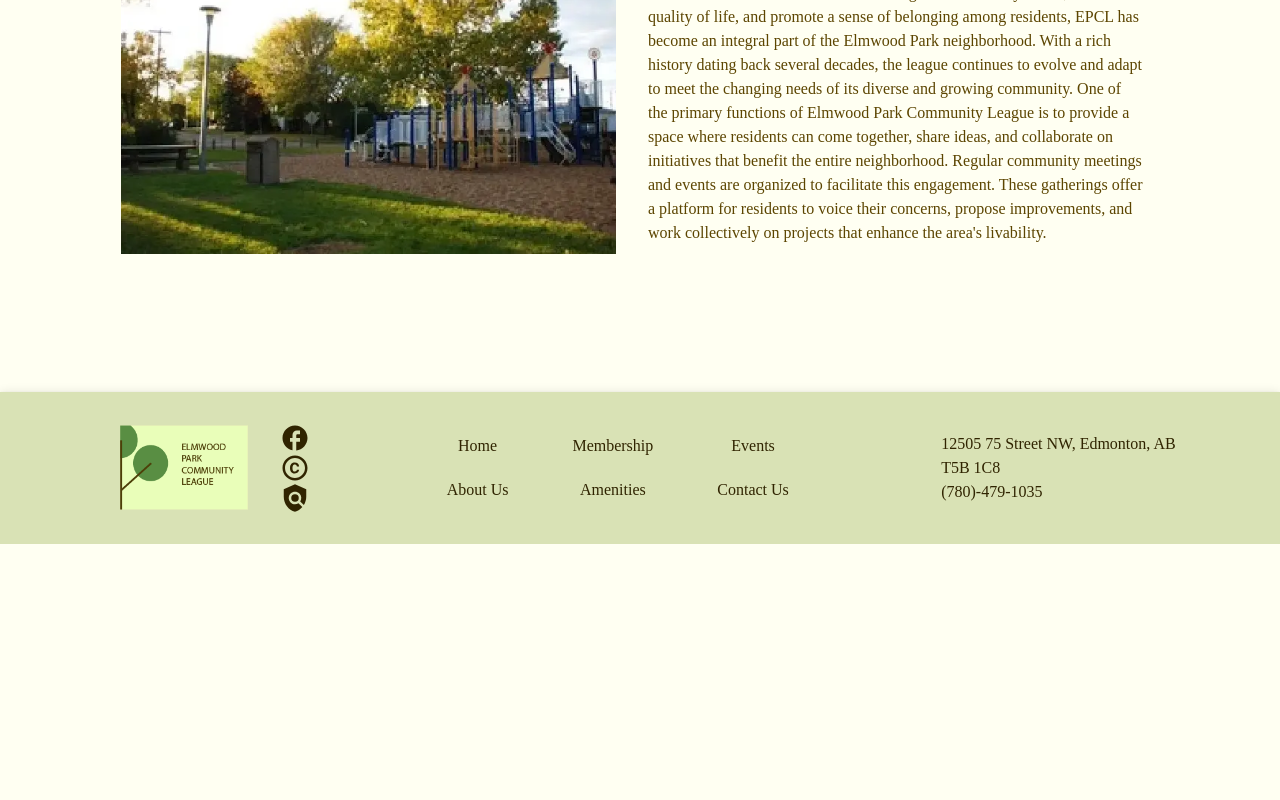
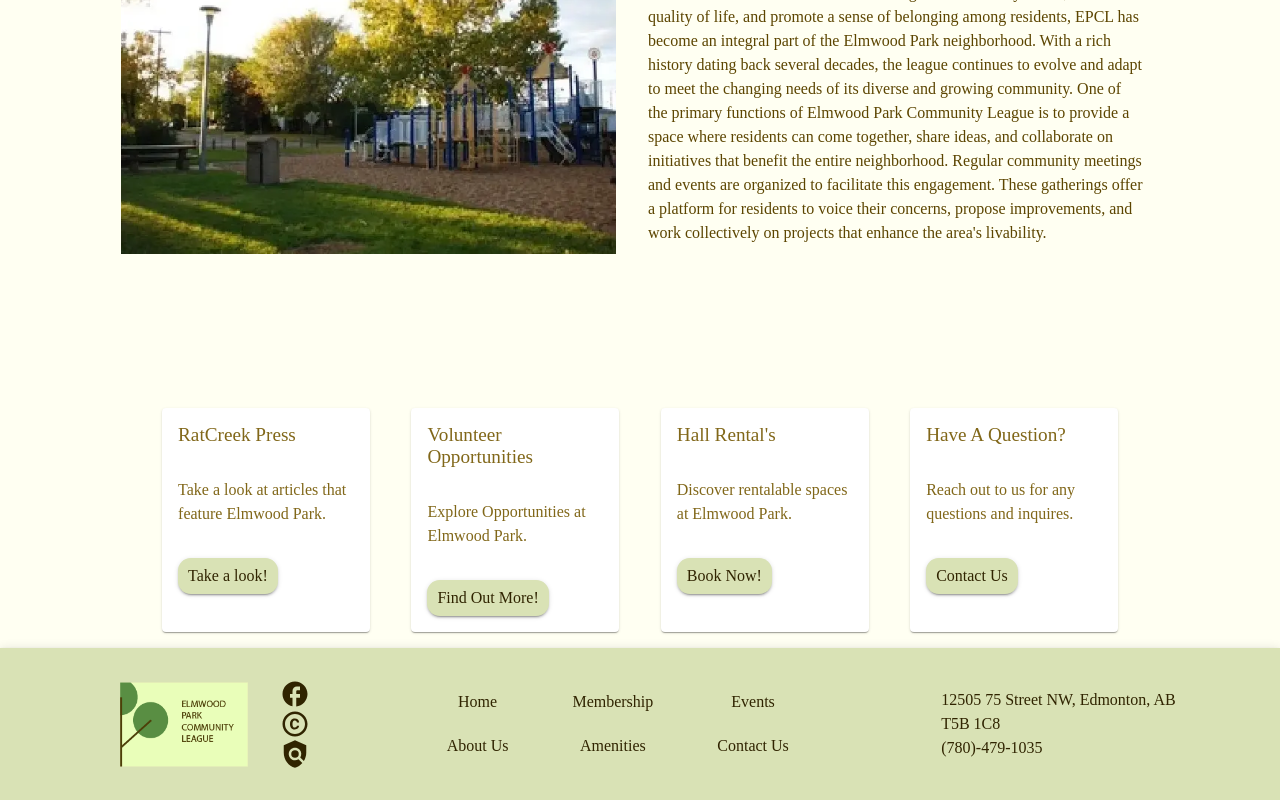
Before and after one commit to capstone-1231/elmwood-park, a Next.js app: page / in a window 1280 px wide. Shown: the part 710-1510 px from the top of the page. Before the commit the page ends 1254 px from the top, so only its background shows below. Built offline with nearby package versions, Linux system fonts and the light colour scheme.

Commit message:
added cards on home page

```diff
--- a/pages/index.js
+++ b/pages/index.js
@@ -4,6 +4,8 @@ import Navbar from '@/utils/components/header';
 import FooterNav from '@/utils/components/footer';
 import HeroBanner from '@/utils/components/banner';
 import ContentWithImage from '@/utils/components/contentAreaImageLeft';
+import HomeCards from '@/utils/components/homeCards';
+import CardCarousel from '@/utils/components/cardCarousel';
 
 import Typography from '@mui/material/Typography';
 import Container  from '@mui/material/Container';
@@ -26,6 +28,8 @@ export default function Page() {
         heading="Elmwood Park"
         bodyText="Elmwood Park Community League (EPCL) is a vibrant and active neighborhood organization located in the heart of Edmonton, Alberta, Canada. Founded with a mission to strengthen community bonds, enhance quality of life, and promote a sense of belonging among residents, EPCL has become an integral part of the Elmwood Park neighborhood. With a rich history dating back several decades, the league continues to evolve and adapt to meet the changing needs of its diverse and growing community. One of the primary functions of Elmwood Park Community League is to provide a space where residents can come together, share ideas, and collaborate on initiatives that benefit the entire neighborhood. Regular community meetings and events are organized to facilitate this engagement. These gatherings offer a platform for residents to voice their concerns, propose improvements, and work collectively on projects that enhance the area's livability."
       />
+      <HomeCards/>
+      <CardCarousel/>
       </main>
       <footer>
         <FooterNav />
```
